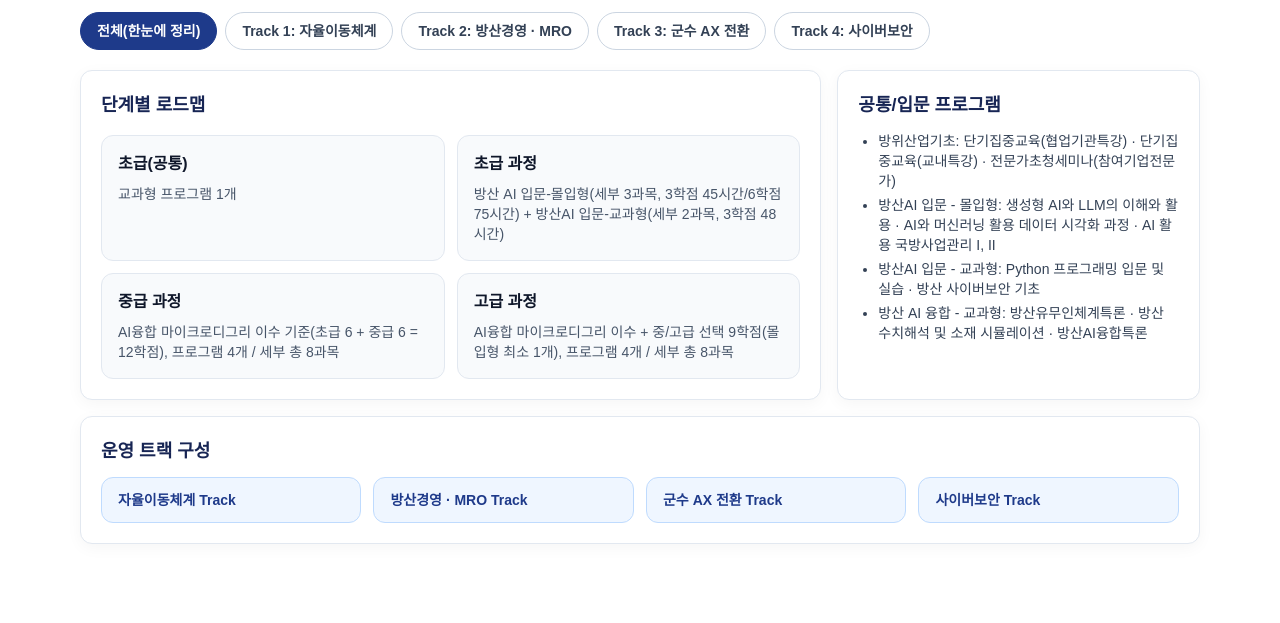
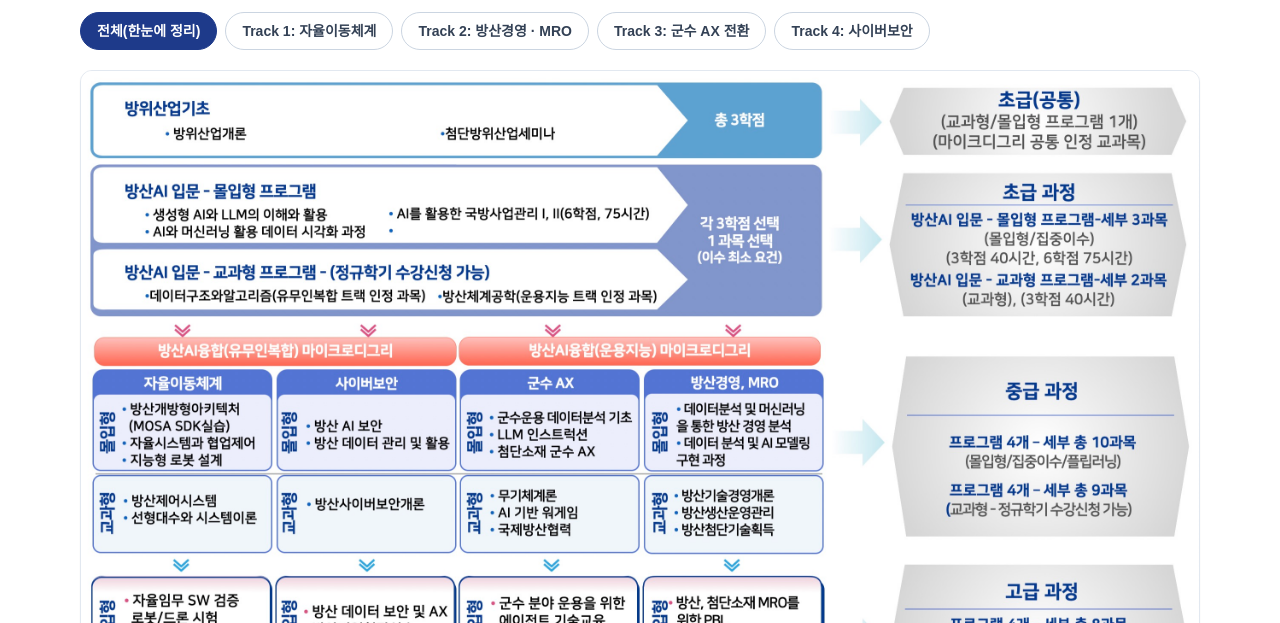
Before and after one commit to das-lab-jbnu/bootcamp-ai, a plain HTML site: page curriculum/index.html in a window 1280 px wide. Shown: the part 177-800 px from the top of the page. Drawn offline with nearby package versions, Linux system fonts and the light colour scheme.

Commit message:
Update curriculum overview image

```diff
--- a/curriculum/index.html
+++ b/curriculum/index.html
@@ -148,40 +148,14 @@
       }
 
       function renderOverview() {
-        const overview = curriculumData.overview;
         return `
-          <div class="grid gap-4 lg:grid-cols-3">
-            <article class="card p-5 lg:col-span-2">
-              <h2 class="text-lg font-bold text-blue-950">단계별 로드맵</h2>
-              <div class="mt-4 grid gap-3 sm:grid-cols-2">
-                ${overview.stageSummary
-                  .map(
-                    (stage) => `
-                      <div class="rounded-xl border border-slate-200 p-4 bg-slate-50">
-                        <p class="font-semibold text-slate-900">${stage.stage}</p>
-                        <p class="mt-2 text-sm text-slate-600">${stage.desc}</p>
-                      </div>
-                    `
-                  )
-                  .join("")}
-              </div>
-            </article>
-            <article class="card p-5">
-              <h2 class="text-lg font-bold text-blue-950">공통/입문 프로그램</h2>
-              <div class="mt-3">${renderList(overview.commonCourses)}</div>
-            </article>
-            <article class="card p-5 lg:col-span-3">
-              <h2 class="text-lg font-bold text-blue-950">운영 트랙 구성</h2>
-              <div class="mt-3 grid gap-3 md:grid-cols-2 lg:grid-cols-4">
-                ${overview.introTracks
-                  .map(
-                    (trackName) =>
-                      `<div class="rounded-xl border border-blue-200 bg-blue-50 px-4 py-3 text-sm font-semibold text-blue-900">${trackName}</div>`
-                  )
-                  .join("")}
-              </div>
-            </article>
-          </div>
+          <figure class="overflow-hidden rounded-xl border border-slate-200 bg-white shadow-sm">
+            <img
+              src="../assets/images/방산AI 교과과정.jpg"
+              alt="방산AI 교과과정 전체 구성표"
+              class="block w-full h-auto"
+            />
+          </figure>
         `;
       }
 
```
Also changed, not shown: assets/images/방산AI 교과과정.jpg (added).
